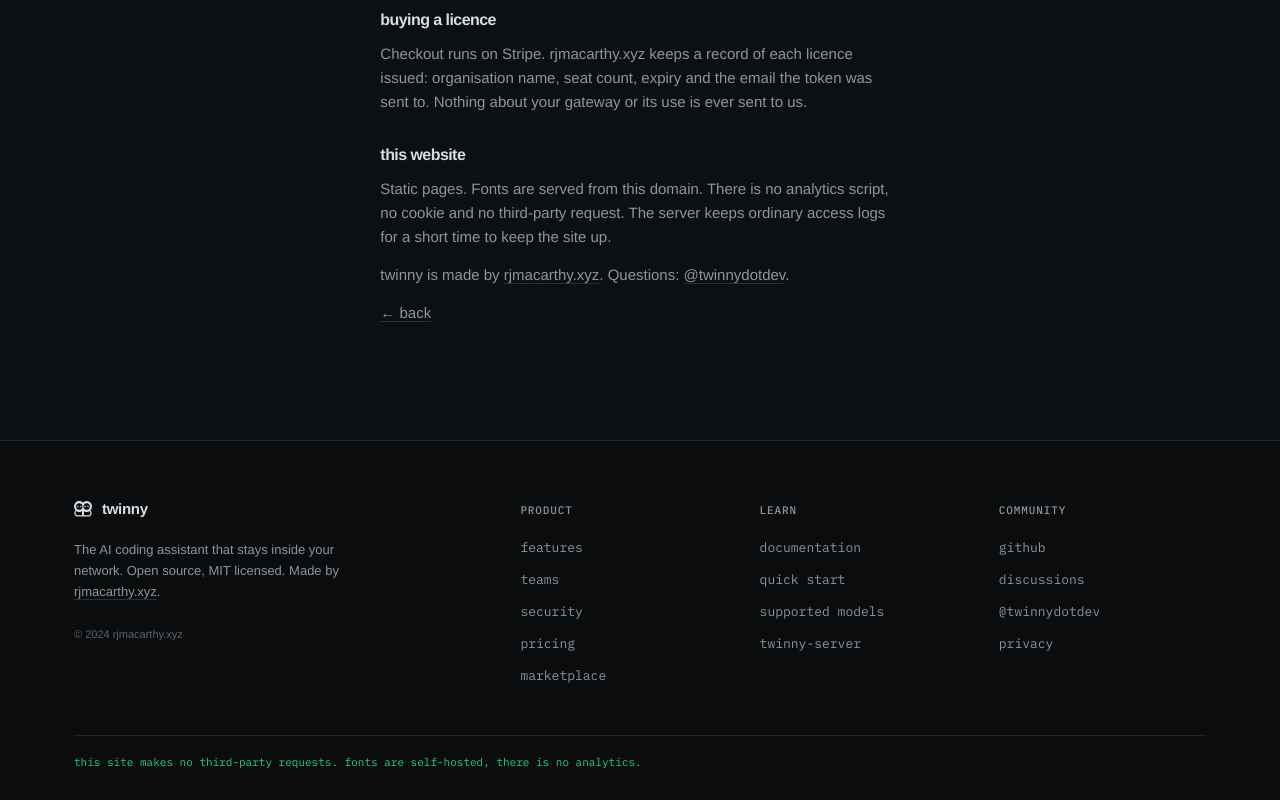
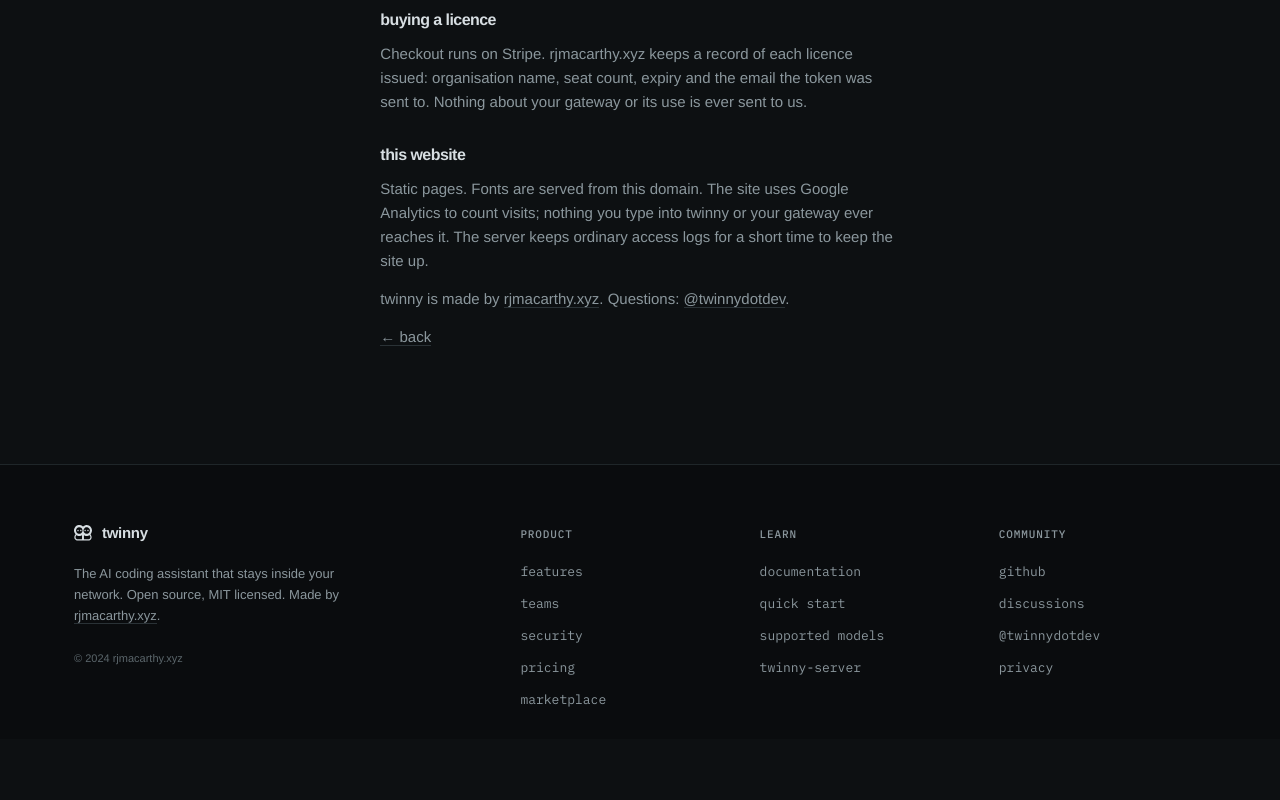
Before and after one commit to twinnydotdev/twinny-ui, a SvelteKit app: page /privacy in a window 1280 px wide. Shown: the part 906-1706 px from the top of the page. After the commit the page ends 1645 px from the top, so only its background shows below. Built offline with nearby package versions, Linux system fonts and the light colour scheme.

Commit message:
Site: add the Google tag; drop the hero caption and footer no-analytics line; privacy page says the site uses Google Analytics

```diff
--- a/src/app.html
+++ b/src/app.html
@@ -1,6 +1,16 @@
 <!doctype html>
 <html lang="en">
   <head>
+    <!-- Google tag (gtag.js) -->
+    <script async src="https://www.googletagmanager.com/gtag/js?id=G-VWZBLLSELX"></script>
+    <script>
+      window.dataLayer = window.dataLayer || []
+      function gtag() {
+        dataLayer.push(arguments)
+      }
+      gtag('js', new Date())
+      gtag('config', 'G-VWZBLLSELX')
+    </script>
     <meta charset="utf-8" />
     <link rel="icon" href="%sveltekit.assets%/favicon.ico" />
     <meta name="viewport" content="width=device-width, initial-scale=1" />
--- a/src/routes/+layout.svelte
+++ b/src/routes/+layout.svelte
@@ -201,11 +201,6 @@
         </ul>
       </div>
     </div>
-    <div class="foot-line">
-      <span class="accent"
-        >this site makes no third-party requests. fonts are self-hosted, there is no analytics.</span
-      >
-    </div>
   </div>
 </footer>
 
@@ -396,16 +391,6 @@
   .foot li a:hover {
     color: var(--accent);
   }
-  .foot-line {
-    font-family: var(--mono);
-    display: flex;
-    flex-wrap: wrap;
-    gap: 8px 20px;
-    margin-top: 48px;
-    padding-top: 18px;
-    border-top: 1px solid var(--line);
-    font-size: var(--fs-xs);
-  }
   @media (max-width: 760px) {
     .foot-grid {
       grid-template-columns: repeat(2, minmax(0, 1fr));
--- a/src/routes/privacy/+page.svelte
+++ b/src/routes/privacy/+page.svelte
@@ -43,9 +43,9 @@
     </p>
     <h2>this website</h2>
     <p>
-      Static pages. Fonts are served from this domain. There is no analytics script, no cookie and
-      no third-party request. The server keeps ordinary access logs for a short time to keep the
-      site up.
+      Static pages. Fonts are served from this domain. The site uses Google Analytics to count
+      visits; nothing you type into twinny or your gateway ever reaches it. The server keeps
+      ordinary access logs for a short time to keep the site up.
     </p>
     <p class="muted">
       twinny is made by <a href="https://rjmacarthy.xyz">rjmacarthy.xyz</a>. Questions:
```
Also changed, not shown: src/lib/components/Hero.svelte (+0 -14 lines), 2 other files (tests, documents, lock files or other folders).
